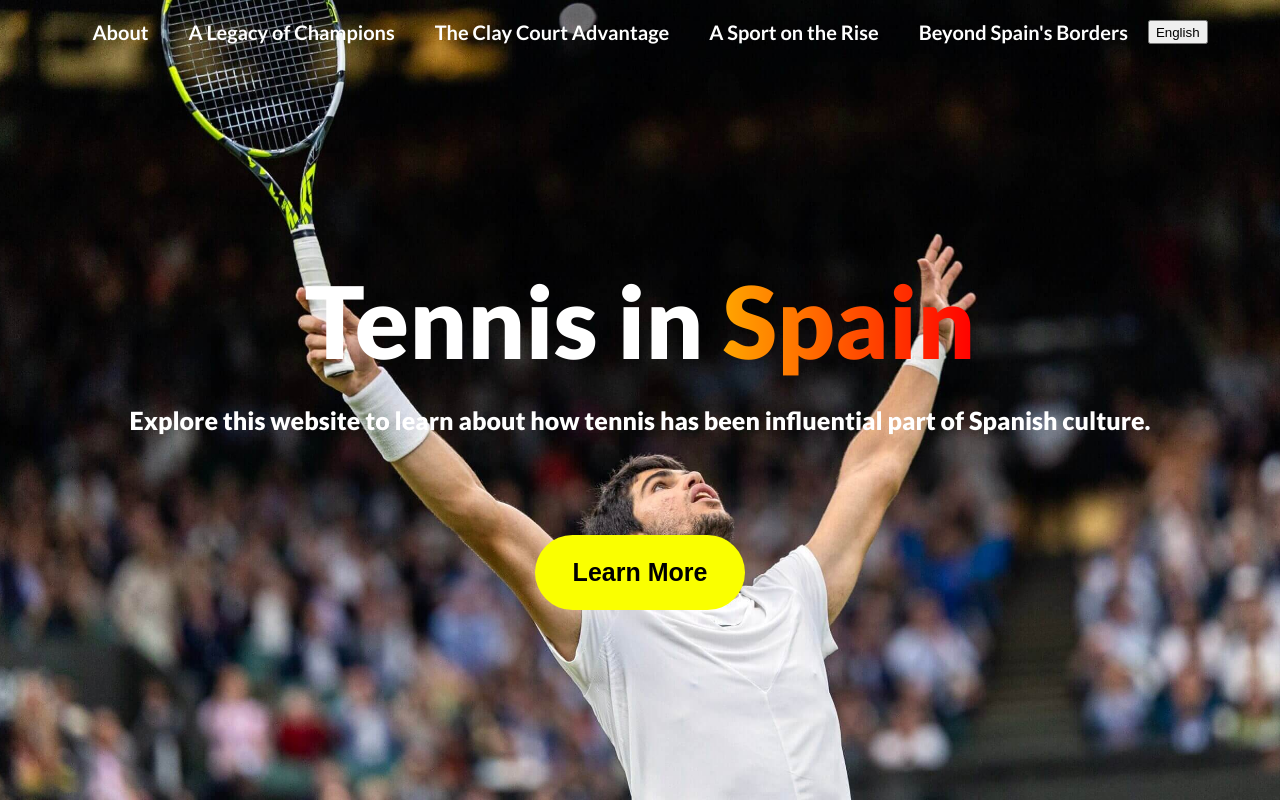
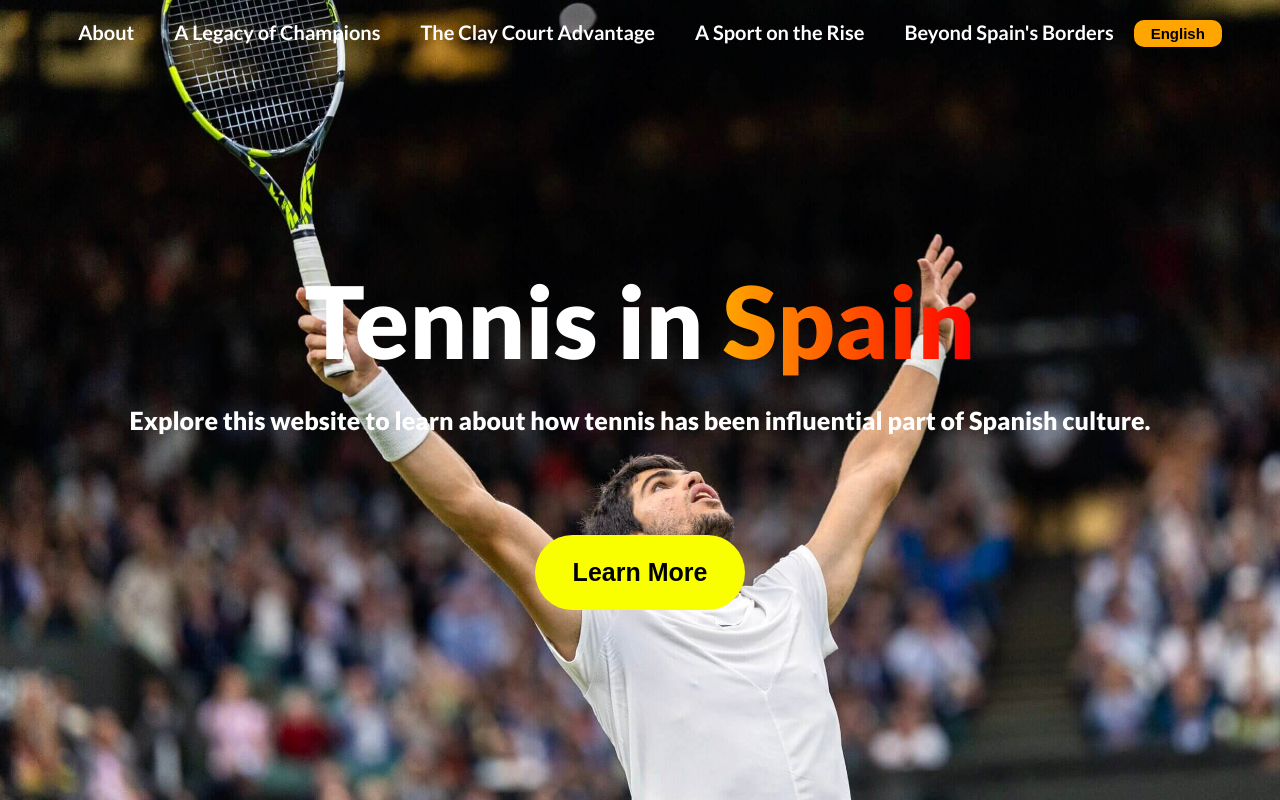
Before and after one commit to samarth212/Spanish-Enthusiasm-Project, a React (Vite) app in the folder SpainTennis/: page / in a window 1280 px wide. Shown: the top 800 px of the page. Built offline with nearby package versions, Linux system fonts and the light colour scheme.

Commit message:
translate button styling

```diff
--- a/SpainTennis/src/Hero.jsx
+++ b/SpainTennis/src/Hero.jsx
@@ -15,7 +15,7 @@ const Hero = ({info, func, toggle}) => {
             <a href="#clay">{info[2]}</a>
             <a href="#rise">{info[3]}</a>
             <a href="#borders">{info[4]}</a>
-            <button onClick={func}>{toggle ? 'Español' : 'English'}</button>
+            <button style={{paddingTop:"5px", paddingBottom:"5px", paddingRight:"17px", paddingLeft:"17px", backgroundColor:"orange", border:"none", borderRadius:"10px", color: "black", fontSize:"15px", fontWeight:"700"}} onClick={func}>{toggle ? 'Español' : 'English'}</button>
         </div>
 
         <img className="bg" src={hero1}/>
--- a/SpainTennis/src/Rise.jsx
+++ b/SpainTennis/src/Rise.jsx
@@ -28,7 +28,7 @@ const Rise = ({info, toggle}) => {
                     <p style={{fontWeight: "700", marginTop:"0", marginBottom:"0"}}>{info[20]}</p>
                     <p style={{fontWeight: "300", marginTop:"0", marginBottom:"30px", width:"600px"}}>{info[21]}</p>
 
-                    <p style={{fontWeight: "700", marginTop:"0", marginBottom:"0"}}>J{info[22]}</p>
+                    <p style={{fontWeight: "700", marginTop:"0", marginBottom:"0"}}>{info[22]}</p>
                     <p style={{fontWeight: "300", marginTop:"0", marginBottom:"30px", width:"600px"}}>{info[23]}</p>
 
                     <p style={{fontWeight: "700", marginTop:"0", marginBottom:"0"}}>{info[24]}</p>
```
